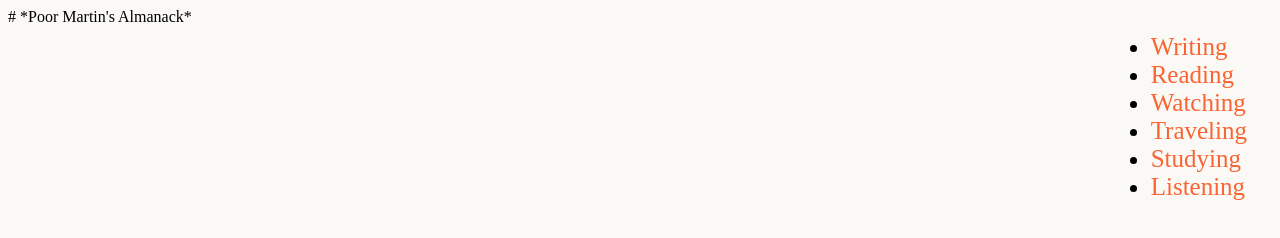
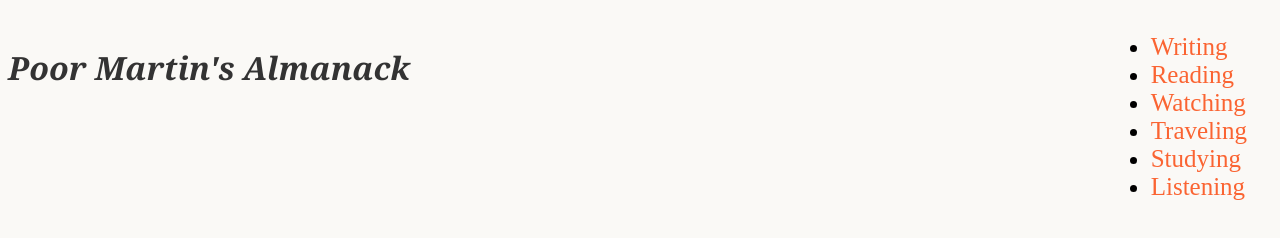
Before and after one commit to theansweris4ty2/theansweris4ty2.github.io, a plain HTML site: page index.html in a window 1280 px wide. Drawn offline with Linux system fonts and the light colour scheme.

Commit message:
improved styling

```diff
--- a/index.html
+++ b/index.html
@@ -30,7 +30,7 @@ a:hover, a:focus, a:active {
  }
 </style><body>
 <header>
-# *Poor Martin's Almanack*
+<h1><em>Poor Martin's Almanack</em></h1>
 <ul>
 <li><a href="https://theansweris4ty2.github.io/writing">Writing</a></li>
 <li><a href="https://theansweris4ty2.github.io/reading">Reading</a></li>
```
